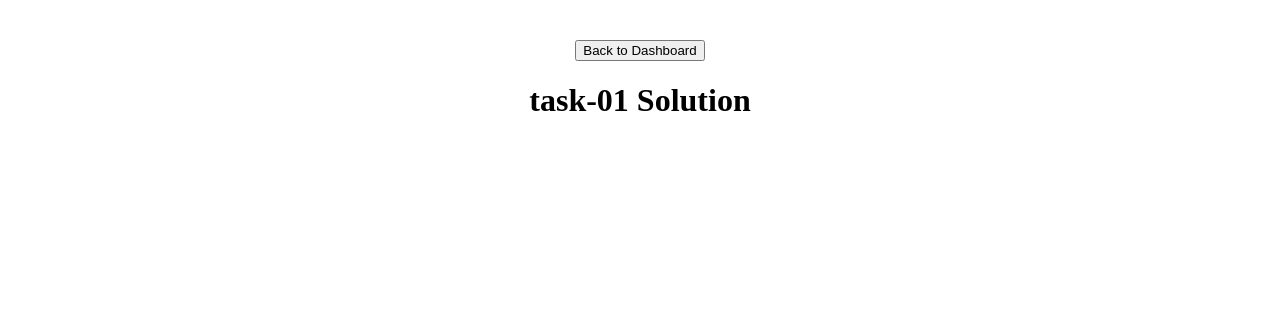
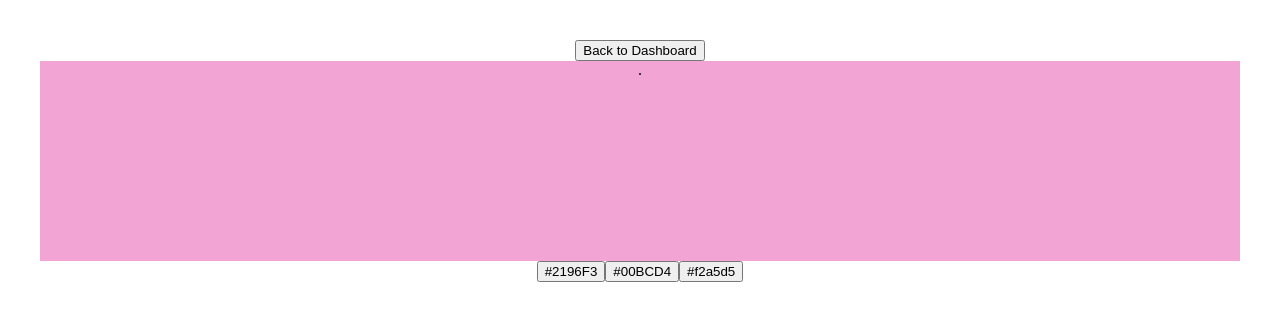
Before and after one commit to avanyushkin/react-interview-challenges, a React (Vite) app: page /task/01 in a window 1280 px wide. Shown: the top 320 px of the page. Built offline with nearby package versions, Linux system fonts and the light colour scheme.

Commit message:
feat (feature/task-01): solve from scratch

```diff
--- a/src/tasks/task-01/Solve.tsx
+++ b/src/tasks/task-01/Solve.tsx
@@ -1,9 +1,64 @@
-import React from "react";
+import React, { useState } from "react";
+import "./styles.css";
+
+const colors: Array<string> = [
+    "#f60505", "#a605b5", "#f6a505", "#f2c501", "#a6a5b5", "#f2a5d5",
+    "#4CAF50", "#2196F3", "#FF9800", "#9C27B0", "#00BCD4", "#FF4081",
+    "#8BC34A", "#673AB7", "#FF5722", "#607D8B"
+];
+
+function getRandomColors (cnt: number): string[] {
+  const shuffled = [...colors];
+  const ls: string[] = [];
+  for (let i: number = 0; i < cnt; i += 1) {
+    const j = Math.floor (Math.random () * (colors.length - 1));
+    ls.push (shuffled[j]);
+    shuffled.splice (j, 1);
+  }
+  return ls;
+}
 
 function Solve () {
+  const [answer, setAnswer] = useState (-1);
+  const randomColorsArray: Array<string> = [...getRandomColors (3)];
+  const [variants, setVariants] = useState ([...randomColorsArray]);
+  const answerIndex: number = Math.floor (Math.random () * 3)
+  const [correctColor, setCorrectColor] = useState (randomColorsArray[answerIndex]);
+
+  const ShowColor = () => {
+    const colorHolderStyle: React.CSSProperties = {
+      backgroundColor: `${correctColor}`,
+      height: "200px",
+    };
+    return (
+        <div className = "color-holder" style = {colorHolderStyle}>
+        .
+        </div>
+    );
+  }
+
   return (
-      <h1>task-01 Solution</h1>
-
+    <>
+      <ShowColor />
+      {
+        answer !== -1 ? (
+           answer === answerIndex ? ( <h2 className = "correct-answer">Correct Answer!</h2>) :
+                                      (<h2 className = "wrong-answer">Wrong Answer</h2>)
+        ) : (
+          <div className = "answer-buttons">
+            <button onClick = { () => {setAnswer (0), setTimeout (() => {
+                window.location.reload ();
+            }, 1000)}}>{variants[0]}</button>
+            <button onClick = { () => {setAnswer (1), setTimeout (() => {
+                window.location.reload ();
+            }, 1000)}}>{variants[1]}</button>
+            <button onClick = { () => {setAnswer (2), setTimeout (() => {
+                window.location.reload ();
+            }, 1000)}}>{variants[2]}</button>
+          </div>
+        )
+      }
+    </>
   );
 }
 
--- /dev/null
+++ b/src/tasks/task-01/styles.css
@@ -0,0 +1,12 @@
+.color-holder {
+  background-color: #f60505;
+  height: 200px;
+}
+
+.correct-answer {
+  color: green;
+}
+
+.wrong-answer {
+  color: red;
+}
```
